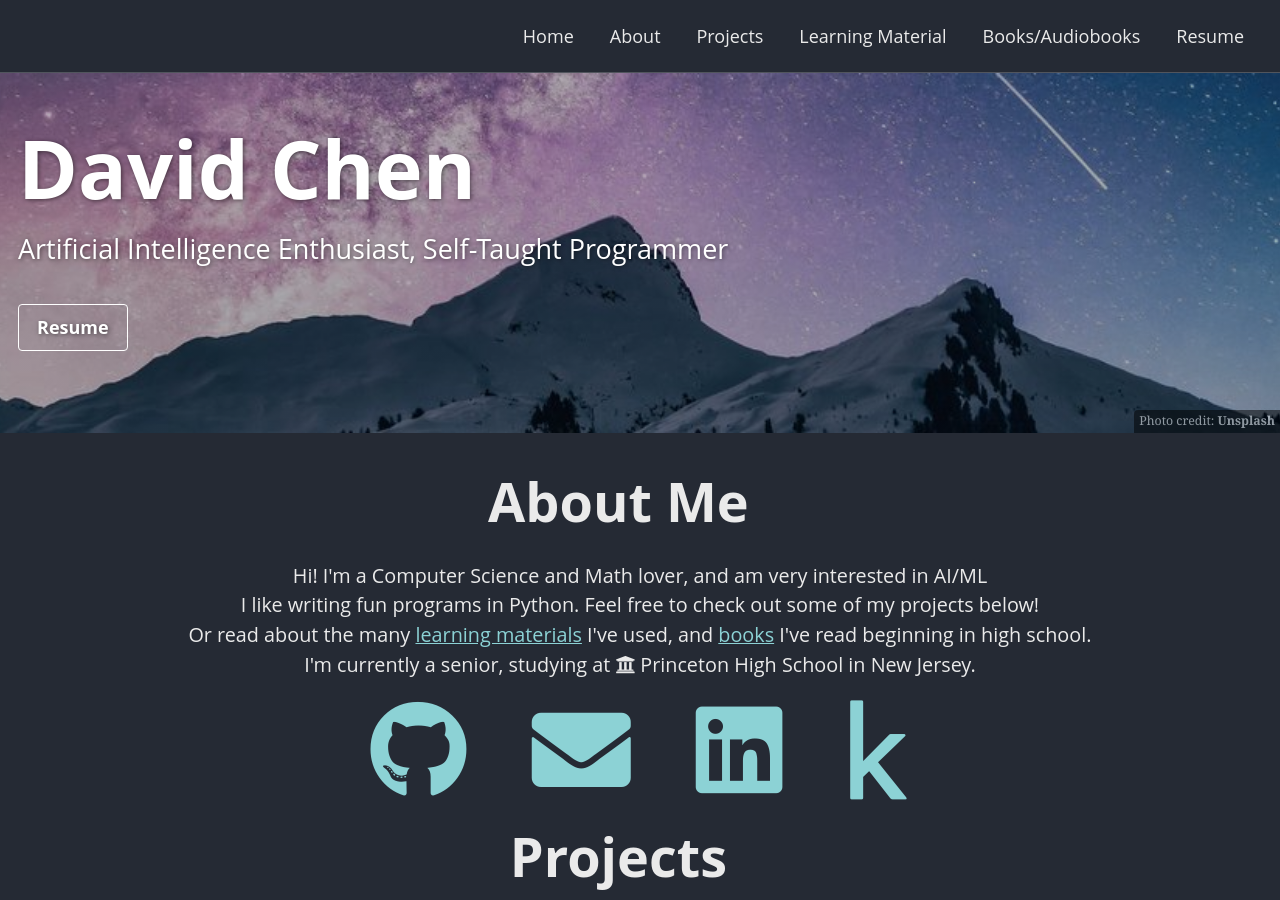
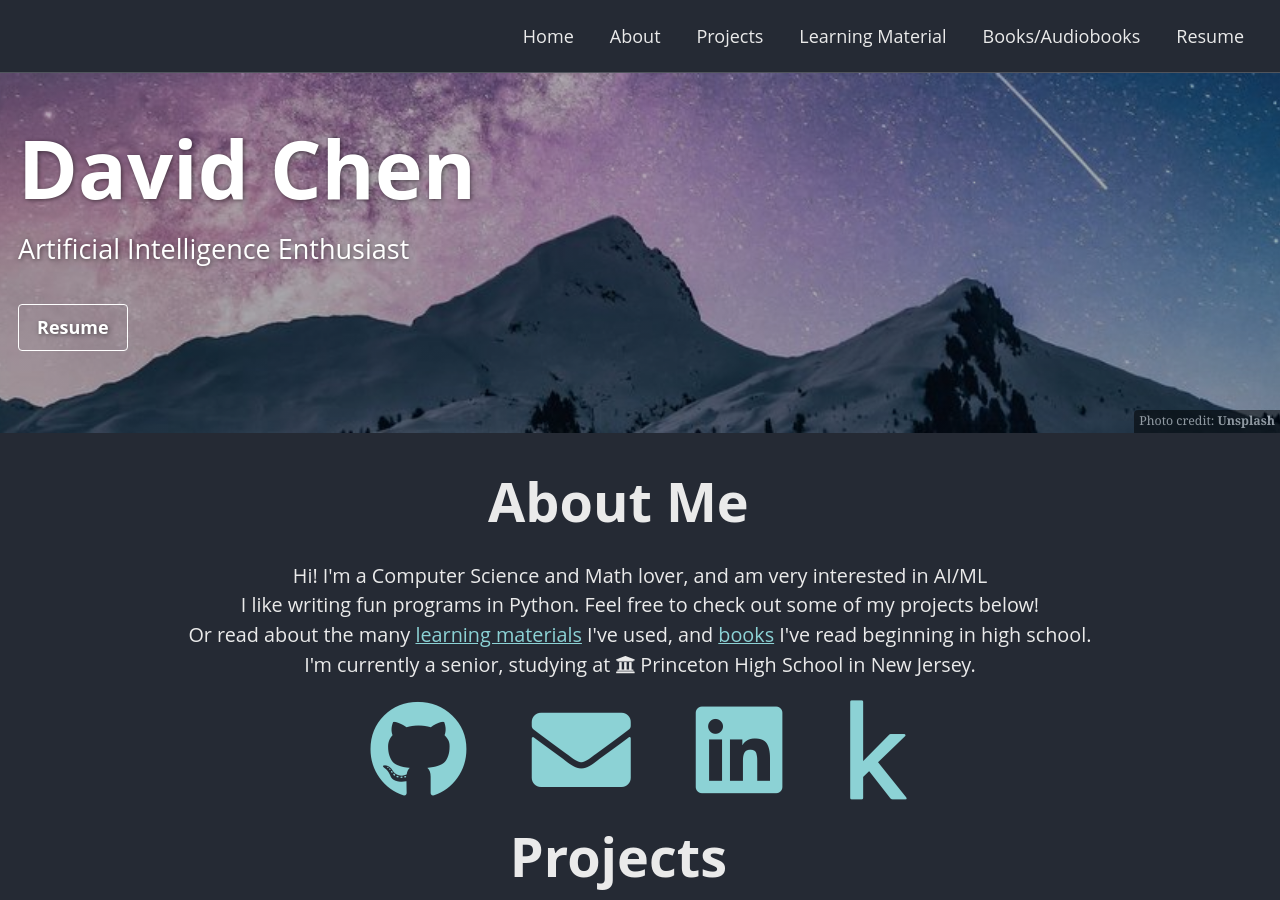
Before and after one commit to dchen327/dchen327.github.io, a Jekyll site: the page built from index.md, in a window 1280 px wide and 900 px high. Built offline with Jekyll 4.4.1, drawn with Linux system fonts in a browser that asks for light colours; cached includes are drawn as plain includes.

Commit message:
update profile excerpt

```diff
--- a/index.md
+++ b/index.md
@@ -5,7 +5,7 @@ classes:
 
 title: David Chen
 
-excerpt: Artificial Intelligence Enthusiast, Self-Taught Programmer
+excerpt: Artificial Intelligence Enthusiast
 header:
   overlay_image: /assets/images/site-header2.jpg
   overlay_filter: 0.3
```
